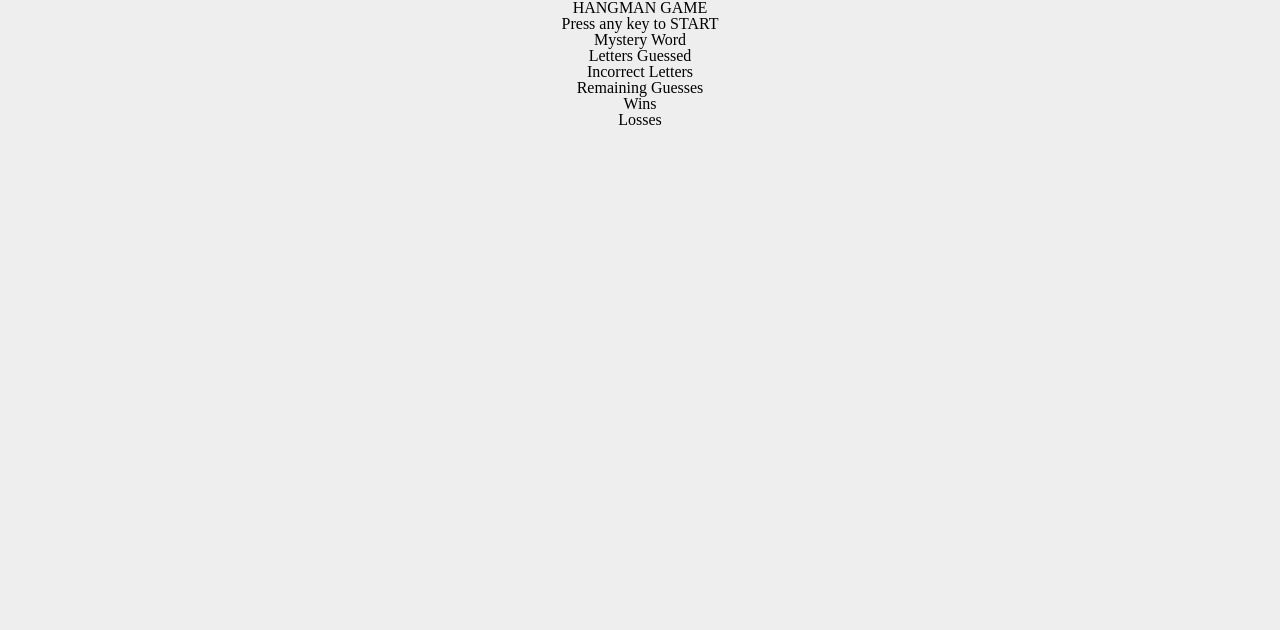
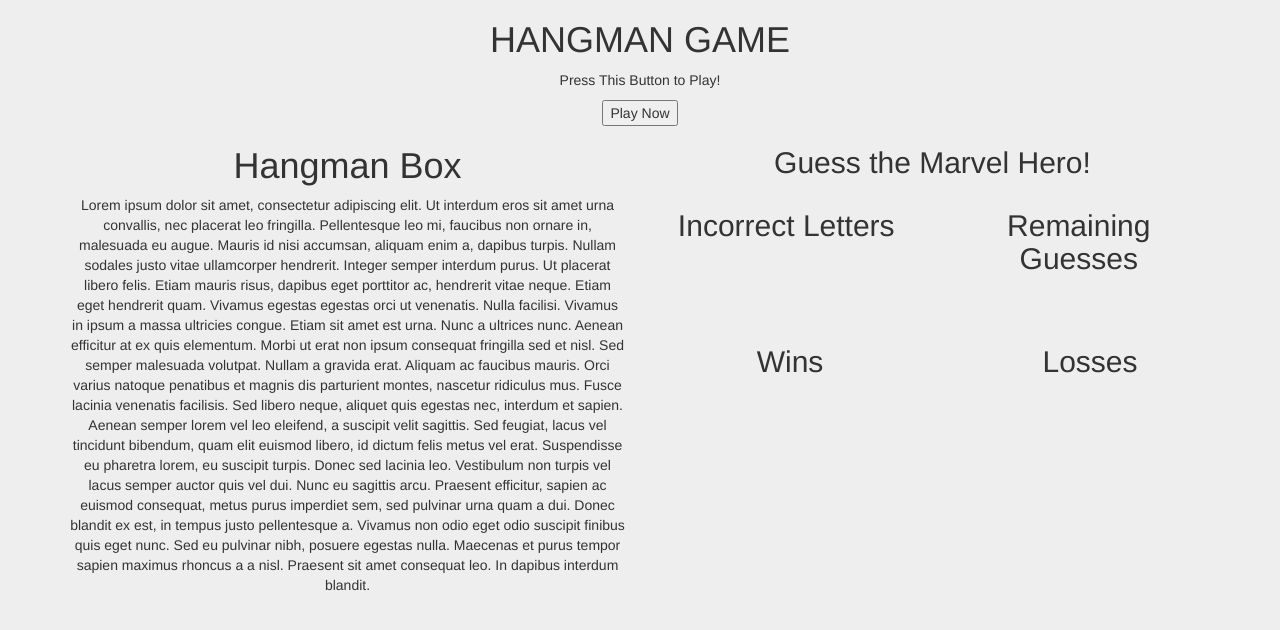
Before and after one commit to giampietrojess/Hangman-Game, a plain HTML site: page index.html in a window 1280 px wide. Drawn offline with nearby package versions, Linux system fonts and the light colour scheme; files whose address does not match are found by name.

Commit message:
adjust tables to bootstrap

```diff
--- a/assets/css/style.css
+++ b/assets/css/style.css
@@ -2,3 +2,8 @@ body {
     background-color: #eee;
     text-align: center;
 }
+.col {
+    background-color: #aaa;
+    border: 2px #000 solid;
+    float: left;
+}
--- a/assets/java/game.js
+++ b/assets/java/game.js
@@ -51,6 +51,7 @@
 
 
     // Add event listener
+        newgameButton.addEventListener('click', newGame);
 
     // Add onkeyup event for letter Guess
 
--- a/index.html
+++ b/index.html
@@ -2,32 +2,75 @@
 <html>
 <head>
     <meta charset="utf-8" />
-    <title>Page Title</title>
+    <meta name="viewport" content="width=device-width, initial-scale=1">
+    <title>Hangman Game</title>
+
     <link rel="stylesheet" href="assets/css/reset.css">
+    <link rel="stylesheet" href="https://maxcdn.bootstrapcdn.com/bootstrap/3.3.6/css/bootstrap.min.css">
     <link rel="stylesheet" href="assets/css/style.css"/>
+    <link href="https://fonts.googleapis.com/css?family=Amatic+SC|Comfortaa|Playfair+Display+SC" rel="stylesheet">
 
 </head>
 <body>
+    <div class="container">
+
+        <div class="row">
+            <div class="col-md-12">
                 <h1>HANGMAN GAME</h1>
-    <p>Press any key to START</p>
+                <p>Press This Button to Play!</p>
+                <button id="new-game-button">Play Now</button>
+            </div>
+        </div>
 
-    <h2>Mystery Word</h2>
+        <div class="row">
+            <div class="col-md-6">
+                <h1>Hangman Box</h1>
+
+                Lorem ipsum dolor sit amet, consectetur adipiscing elit. Ut interdum eros sit amet urna convallis, nec placerat leo fringilla. Pellentesque leo mi, faucibus non ornare in, malesuada eu augue. Mauris id nisi accumsan, aliquam enim a, dapibus turpis. Nullam sodales justo vitae ullamcorper hendrerit. Integer semper interdum purus. Ut placerat libero felis. Etiam mauris risus, dapibus eget porttitor ac, hendrerit vitae neque. Etiam eget hendrerit quam.
+
+                Vivamus egestas egestas orci ut venenatis. Nulla facilisi. Vivamus in ipsum a massa ultricies congue. Etiam sit amet est urna. Nunc a ultrices nunc. Aenean efficitur at ex quis elementum. Morbi ut erat non ipsum consequat fringilla sed et nisl. Sed semper malesuada volutpat. Nullam a gravida erat. Aliquam ac faucibus mauris. Orci varius natoque penatibus et magnis dis parturient montes, nascetur ridiculus mus. Fusce lacinia venenatis facilisis. Sed libero neque, aliquet quis egestas nec, interdum et sapien. Aenean semper lorem vel leo eleifend, a suscipit velit sagittis.
+
+                Sed feugiat, lacus vel tincidunt bibendum, quam elit euismod libero, id dictum felis metus vel erat. Suspendisse eu pharetra lorem, eu suscipit turpis. Donec sed lacinia leo. Vestibulum non turpis vel lacus semper auctor quis vel dui. Nunc eu sagittis arcu. Praesent efficitur, sapien ac euismod consequat, metus purus imperdiet sem, sed pulvinar urna quam a dui. Donec blandit ex est, in tempus justo pellentesque a. Vivamus non odio eget odio suscipit finibus quis eget nunc. Sed eu pulvinar nibh, posuere egestas nulla. Maecenas et purus tempor sapien maximus rhoncus a a nisl. Praesent sit amet consequat leo. In dapibus interdum blandit.
+
+                <!-- This is where the Hangman image will go -->
+            </div>
+
+
+            <div class="col-md-6">
+
+                <h2>Guess the Marvel Hero!</h2>
                 <div id="mystery-word"> </div>
-    <h2>Letters Guessed</h2>
-        <div id="letter-guessed"> </div>
+
+            </div>
+
+
+            <div class="col-md-3">
                 <h2>Incorrect Letters</h2>
                 <div id="incorrect-letters"> </div>
+                <br><br>
+            </div>
+            <div class="col-md-3">
                 <h2>Remaining Guesses</h2>
                 <div id="remaining-guesses"> </div>
+                <br><br>
+            </div>
+
+
+        <div class="row">
+            <div class="col-md-3">
                 <h2>Wins</h2>
                 <div id="wins"> </div>
+                <br><br>
+            </div>
+            <div class="col-md-3">
                 <h2>Losses</h2>
                 <div id="losses"> </div>
+            </div>
+        </div>
 
 
-
-
-
+    </div>
+        <script src="https://maxcdn.bootstrapcdn.com/bootstrap/3.3.7/js/bootstrap.min.js"></script>
         <script src="game.js"></script>
 </body>
 </html>
```
Lines whose indentation alone changed are shown as unchanged.
